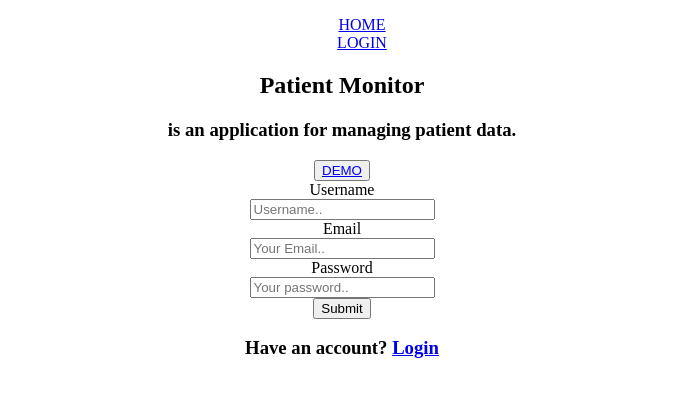
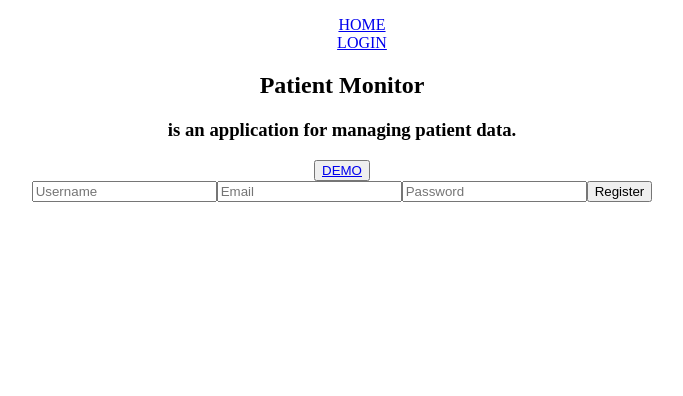
Before and after one commit to cyberpunk1971/patient-monitor-client, a React (Create React App) app: page / in a window 1280 px wide. Shown: the top 396 px of the page, without its empty margins (298-981 px from the left). Built offline with nearby package versions, Linux system fonts and the light colour scheme.

Commit message:
register not working

```diff
--- a/package.json
+++ b/package.json
@@ -6,6 +6,7 @@
     "@testing-library/jest-dom": "^5.11.5",
     "@testing-library/react": "^11.1.1",
     "@testing-library/user-event": "^12.2.0",
+    "axios": "^0.21.0",
     "react": "^17.0.1",
     "react-dom": "^17.0.1",
     "react-router-dom": "^5.2.0",
--- a/src/App.js
+++ b/src/App.js
@@ -1,7 +1,8 @@
 import './App.css';
-import { Route, Link } from 'react-router-dom';
+import { Route, Link, Redirect } from 'react-router-dom';
 import Home from './components/Home';
 import Login from './components/Login';
+
 
 function App() {
   return (
@@ -20,6 +21,7 @@ function App() {
     </header>
       <Route exact path='/' component={Home} />
         <Route path='/login' component={Login} />
+        <Redirect to='/' />
     </div>
   );
 }
--- a/src/components/Home.js
+++ b/src/components/Home.js
@@ -1,62 +1,91 @@
-import React from 'react';
+import React, { useState } from 'react';
+import axios from 'axios';
+import Input from './forms/Input';
 
-class Home extends React.Component {
-    render() {
+const Home = () => {
+    const [formData, setFormData] = useState({
+        username: '',
+        email: '',
+        password: ''
+    });
+
+    const { username, email, password } = formData;
+
+    const onChange = e => setFormData({ ...formData, [e.target.name]: e.target.value });
+
+    const onSubmit = async e => {
+        e.preventDefault();
+
+            const newUser = {
+                username,
+                email,
+                password
+            }
+
+            try {
+                const config = {
+                    header: {
+                        'Content-Type': 'application/json'
+                    }
+                }
+                const body = JSON.stringify(newUser);
+                const response = await axios.post('http://localhost:8080/api/users/register', body, config);
+                console.log(response.data);
+
+            } catch (err) {
+                console.error(err.response.data);
+            }
+
+    }
+
     return <>
-            <div class="class= col-6 side_div_left">
+        <div className="class= col-6 side_div_left">
             <h2>Patient Monitor</h2>
             <h3>is an application for managing
                 patient data.</h3>
             <button><a href="dashboard.html">DEMO</a></button>
         </div>
 
-            <div>
+        <div className="register-div">
+            <form className="register-form" onSubmit={e => onSubmit(e)}>
+                <input
+                    element="input"
+                    type="text"
+                    placeholder="Username"
+                    label="Username"
+                    name="username"
+                    value={username}
+                    onChange={e => onChange(e)}
+                    required />
 
-                <form class="col-6" id="register-form" action="/register" method="POST">
+                <input
+                    element="input"
+                    type="email"
+                    placeholder="Email"
+                    label="Email"
+                    name="email"
+                    value={email}
+                    onChange={e => onChange(e)}
+                    required />
 
-                    <div>
-                        <div>
-                            <label for="username">Username</label>
-                        </div>
-
-                        <div>
-                            <input type="text" id="username" name="username" placeholder="Username.." />
-                        </div>
-                    </div>
-
-                    <div>
-                        <div>
-                            <label for="email">Email</label>
-                        </div>
-
-                        <div>
-                            <input type="email" id="email" name="email" placeholder="Your Email.." />
-                        </div>
-                    </div>
-
-                    <div>
-                        <div>
-                            <label for="password">Password</label>
-                        </div>
-
-                        <div>
-                            <input type="password" id="password" name="password" placeholder="Your password.." />
-                        </div>
-                    </div>
+                <input
+                    element="input"
+                    type="password"
+                    placeholder="Password"
+                    label="Password"
+                    name="password"
+                    value={password}
+                    onChange={e => onChange(e)}
+                    required />
 
 
-                    <div class="submit__button">
-                        <button type="submit" id="submit-btn">Submit</button>
-                    </div>
 
+                <input type="submit" value="Register" />
             </form>
 
-                <div class="login__div">
-                    <h3>Have an account? <a href="login.html" class="login__btn">Login</a></h3>
-                </div>
+
         </div>
     </>
 }
-}
 
 export default Home;
--- a/src/components/Login.js
+++ b/src/components/Login.js
@@ -1,36 +1,14 @@
 import React from 'react';
-
+import Input from './forms/Input';
 class Login extends React.Component {
     render() {
         return <>
-            <div>
-                <form class="col-6" id="login-form" action="/login">
 
-                    <div>
-                        <div>
-                            <label for="email">Email</label>
-                        </div>
-
-                        <div>
-                            <input class="col-6" type="email" id="email" name="email" placeholder="Your Email.." />
-                        </div>
-
-                    </div>
-
-                    <div>
-                        <div>
-                            <label for="password">Password</label>
-                        </div>
-
-                        <div>
-                            <input class="col-6" type="password" id="password" name="password" placeholder="Your password.." />
-                        </div>
-
-                    </div>
-
-                    <div>
-                        <input class="col-6" type="submit" id="submit-btn" value="Submit" />
-                    </div>
+            <div className="register-div">
+                <form className="register-form">
+                    <Input element="input" type="text" label="Username" />
+                    <Input element="input" type="text" label="Email" />
+                    <Input element="input" type="text" label="Password" />
                 </form>
             </div>
         </>
--- /dev/null
+++ b/src/components/forms/Input.js
@@ -0,0 +1,27 @@
+import React from 'react';
+import './Input.css';
+
+const Input = props => {
+    const element = props.element === 'input' ?
+    (
+    <input
+    id={props.id}
+    type={props.type}
+    placeholder={props.placeholder}
+    value={props.value}
+    name={props.name}
+    />
+
+    ) : (
+    <textarea
+    id={props.id}
+    rows={props.rows || 3} />
+    );
+
+    return <div className={`form-control`}>
+        <label htmlFor={props.id}>{props.label}</label>
+        {element}
+    </div>
+};
+
+export default Input;
--- a/src/services/token-service.js
+++ b/src/services/token-service.js
@@ -18,8 +18,8 @@ const TokenService = {
   hasAuthToken() {
     return !!TokenService.getAuthToken()
   },
-  makeBasicAuthToken(userName, password) {
-    return window.btoa(`${userName}:${password}`)
+  makeBasicAuthToken(email, password) {
+    return window.btoa(`${email}:${password}`)
   },
   parseJwt(jwt) {
     return jwtDecode(jwt)
```
Also changed, not shown: src/components/Dashboard.js (+3 -16 lines), src/components/Patients.js (added, +7 -0 lines), src/components/forms/NewPatientForm.js (added, +10 -0 lines), src/components/forms/Input.css (added), src/components/forms/NewPatientForm.css (added), 1 other file (tests, documents, lock files or other folders). Lines whose indentation alone changed are shown as unchanged.
